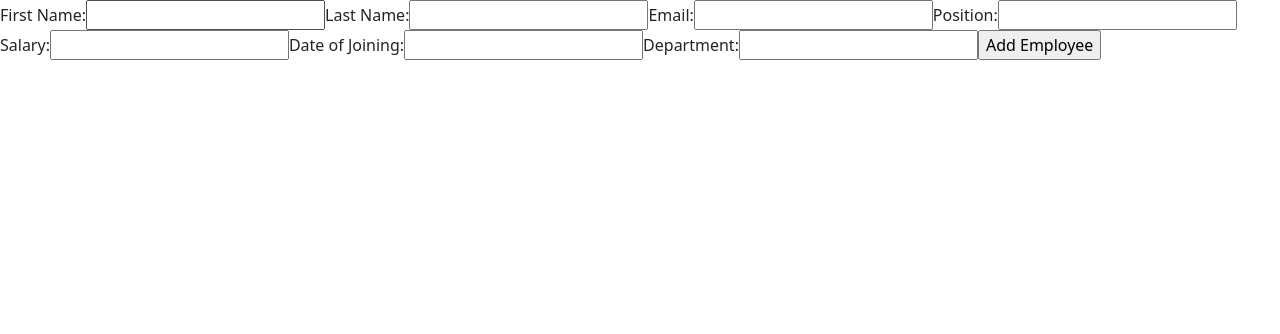
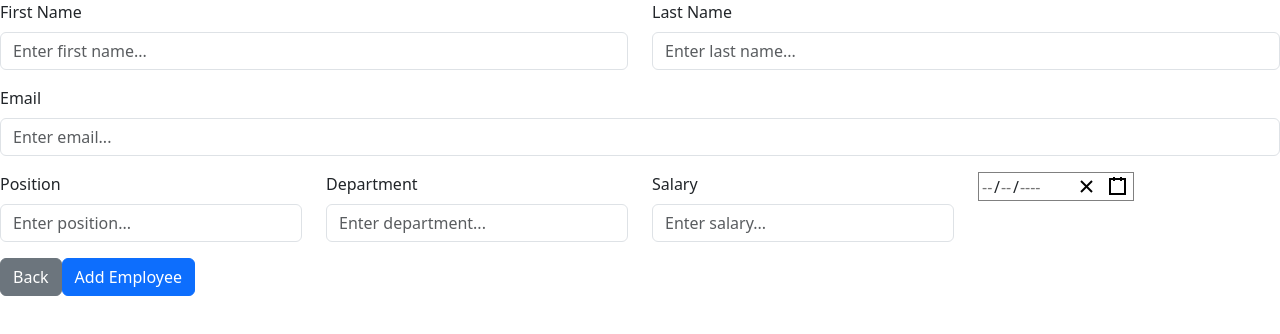
Before and after one commit to TheGeneralJay/101443253_comp3123_assignment2_reactjs, a React (Create React App) app: page /employees/add in a window 1280 px wide. Shown: the top 334 px of the page. Built offline with nearby package versions, Linux system fonts and the light colour scheme.

Commit message:
date working

```diff
--- a/package.json
+++ b/package.json
@@ -10,6 +10,7 @@
     "bootstrap": "^5.3.3",
     "react": "^18.3.1",
     "react-bootstrap": "^2.10.6",
+    "react-date-picker": "^11.0.0",
     "react-dom": "^18.3.1",
     "react-router-dom": "^7.0.1",
     "react-scripts": "^5.0.1",
--- a/src/components/employees/AddEmployee.jsx
+++ b/src/components/employees/AddEmployee.jsx
@@ -1,6 +1,13 @@
 import axios from "axios";
 import React, { useState } from "react";
 import { useNavigate } from "react-router-dom";
+import Form from "react-bootstrap/Form";
+import Button from "react-bootstrap/esm/Button";
+import Col from "react-bootstrap/Col";
+import Row from "react-bootstrap/Row";
+import DatePicker from "react-date-picker";
+import 'react-date-picker/dist/DatePicker.css';
+import 'react-calendar/dist/Calendar.css';
 
 const AddEmployee = () => {
     const [firstName, setFirstName] = useState("");
@@ -32,73 +39,159 @@ const AddEmployee = () => {
         axios.post("/api/v1/emp/employees", employee);
     }
 
+    const handleBack = () => {
+        navigate("/employees");
+    }
+
     return (
-        <form onSubmit={e => {handleAddSubmit(e)}}>
-            <label>First Name:
-                <input
+        <Form onSubmit={handleAddSubmit}>
+            <Row>
+                <Col>
+                    <Form.Group className="mb-3">
+                        <Form.Label>First Name</Form.Label>
+                        <Form.Control
                         type="text"
-                name="firstName"
+                        placeholder="Enter first name..."
                         value={firstName}
                         onChange={item => {setFirstName(item.target.value)}}
                         />
-            </label>
-
-            <label>Last Name:
-                <input
+                    </Form.Group>
+                </Col>
+                <Col>
+                    <Form.Group className="mb-3">
+                        <Form.Label>Last Name</Form.Label>
+                        <Form.Control
                         type="text"
-                name="lastName"
+                        placeholder="Enter last name..."
                         value={lastName}
                         onChange={item => {setLastName(item.target.value)}}
                         />
-            </label>
-
-            <label>Email:
-                <input
+                    </Form.Group>
+                </Col>
+            </Row>
+            <Row>
+                <Col>
+                    <Form.Group className="mb-3">
+                        <Form.Label>Email</Form.Label>
+                        <Form.Control
                         type="text"
-                name="email"
+                        placeholder="Enter email..."
                         value={email}
                         onChange={item => {setEmail(item.target.value)}}
                         />
-            </label>
-
-            <label>Position:
-                <input
+                    </Form.Group>
+                </Col>
+            </Row>
+            <Row>
+                <Col>
+                    <Form.Group className="mb-3">
+                        <Form.Label>Position</Form.Label>
+                        <Form.Control
                         type="text"
-                name="position"
+                        placeholder="Enter position..."
                         value={position}
                         onChange={item => {setPosition(item.target.value)}}
                         />
-            </label>
-
-            <label>Salary:
-                <input
+                    </Form.Group>
+                </Col>
+                <Col>
+                    <Form.Group className="mb-3">
+                        <Form.Label>Department</Form.Label>
+                        <Form.Control
                         type="text"
-                name="salary"
+                        placeholder="Enter department..."
+                        value={department}
+                        onChange={item => {setDepartment(item.target.value)}}
+                        />
+                    </Form.Group>
+                </Col>
+                <Col>
+                    <Form.Group className="mb-3">
+                        <Form.Label>Salary</Form.Label>
+                        <Form.Control
+                        type="text"
+                        placeholder="Enter salary..."
                         value={salary}
                         onChange={item => {setSalary(item.target.value)}}
                         />
-            </label>
+                    </Form.Group>
+                </Col>
+                <Col>
+                    <DatePicker
+                    value={dateOfJoining}
+                    onChange={item => {setDateOfJoining(new Date(item))}}
+                    />
+                </Col>
+            </Row>
+            <Button onClick={handleBack} variant="secondary">Back</Button>
+            <Button type="submit">Add Employee</Button>
+        </Form>
+        // <form onSubmit={e => {handleAddSubmit(e)}}>
+        //     <label>First Name:
+        //         <input
+        //         type="text"
+        //         name="firstName"
+        //         value={firstName}
+        //         onChange={item => {setFirstName(item.target.value)}}
+        //         />
+        //     </label>
 
-            <label>Date of Joining:
-                <input
-                type="text"
-                name="dateOfJoining"
-                value={dateOfJoining}
-                onChange={item => {setDateOfJoining(item.target.value)}}
-                />
-            </label>
+        //     <label>Last Name:
+        //         <input
+        //         type="text"
+        //         name="lastName"
+        //         value={lastName}
+        //         onChange={item => {setLastName(item.target.value)}}
+        //         />
+        //     </label>
 
-            <label>Department:
-                <input
-                type="text"
-                name="department"
-                value={department}
-                onChange={item => {setDepartment(item.target.value)}}
-                />
-            </label>
+        //     <label>Email:
+        //         <input
+        //         type="text"
+        //         name="email"
+        //         value={email}
+        //         onChange={item => {setEmail(item.target.value)}}
+        //         />
+        //     </label>
 
-            <input type="submit" value="Add Employee" />
-        </form>
+        //     <label>Position:
+        //         <input
+        //         type="text"
+        //         name="position"
+        //         value={position}
+        //         onChange={item => {setPosition(item.target.value)}}
+        //         />
+        //     </label>
+
+        //     <label>Salary:
+        //         <input
+        //         type="text"
+        //         name="salary"
+        //         value={salary}
+        //         onChange={item => {setSalary(item.target.value)}}
+        //         />
+        //     </label>
+
+        //     <label>Date of Joining:
+        //         <input
+        //         type="text"
+        //         name="dateOfJoining"
+        //         value={dateOfJoining}
+        //         onChange={item => {setDateOfJoining(item.target.value)}}
+        //         />
+        //     </label>
+
+        //     <label>Department:
+        //         <input
+        //         type="text"
+        //         name="department"
+        //         value={department}
+        //         onChange={item => {setDepartment(item.target.value)}}
+        //         />
+        //     </label>
+
+        //     <input type="submit" value="Add Employee" />
+        // </form>
     );
 }
 
--- a/src/components/employees/ViewEmployee.jsx
+++ b/src/components/employees/ViewEmployee.jsx
@@ -29,11 +29,11 @@ const ViewEmployee = () => {
             <tbody>
                 <tr>
                     <td>{emp._id}</td>
-                    <td>{emp.first_name} {emp._last_name}</td>
+                    <td>{emp.first_name} {emp.last_name}</td>
                     <td>{emp.email}</td>
                     <td>{emp.position}</td>
                     <td>{emp.salary}</td>
-                    <td>{emp.date_of_joining}</td>
+                    <td>{new Date(emp.date_of_joining).toLocaleDateString("en-US")}</td>
                     <td>{emp.department}</td>
                 </tr>
                 <tr>
```
Also changed, not shown: 1 other file (tests, documents, lock files or other folders). Lines whose indentation alone changed are shown as unchanged.
